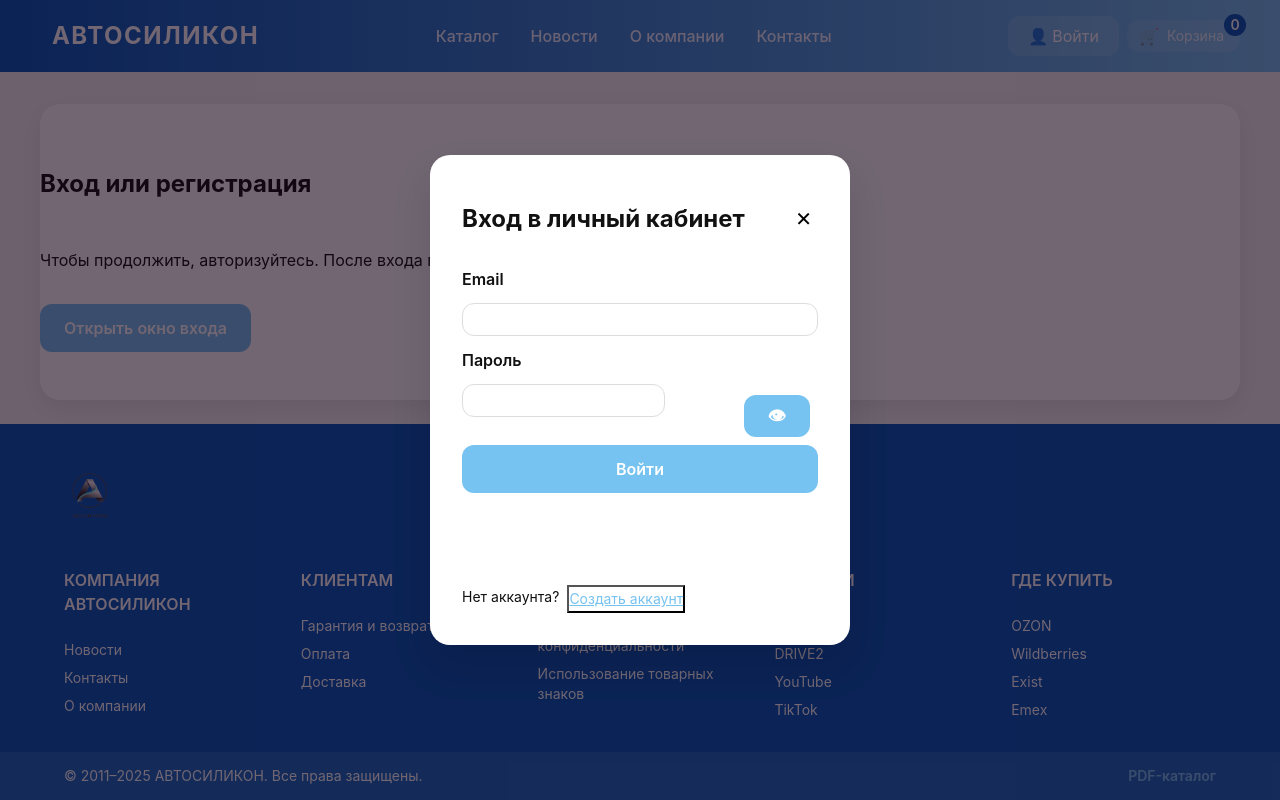
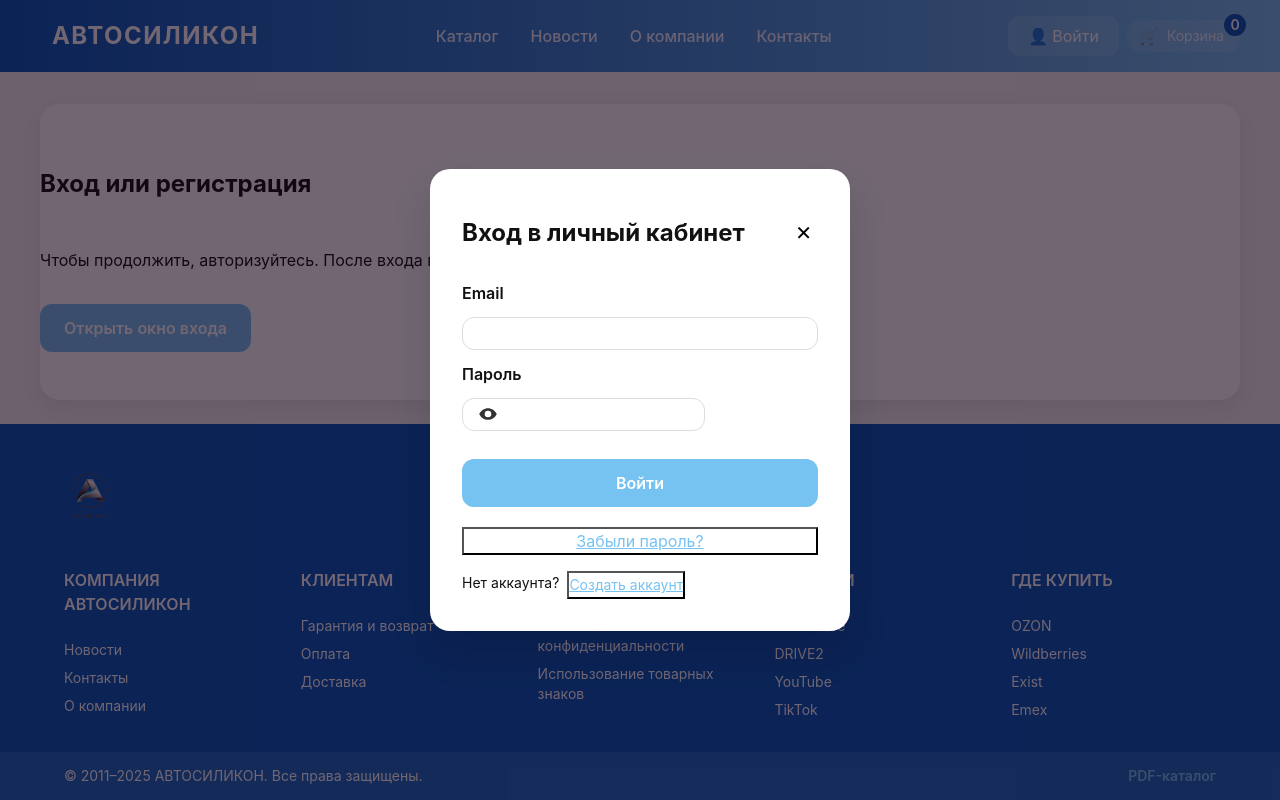
Before and after one commit to Nikita404808/avtosilicon, a Vue app: page /auth in a window 1280 px wide. Built offline with nearby package versions, Linux system fonts and the light colour scheme; no server answers.

Commit message:
Правки

```diff
--- a/src/components/AuthModal.vue
+++ b/src/components/AuthModal.vue
@@ -23,6 +23,24 @@
 
             <label for="password">Пароль</label>
             <div class="modal__input-wrapper">
+              <button
+                type="button"
+                class="modal__toggle"
+                :aria-pressed="String(showPassword)"
+                :aria-label="showPassword ? 'Скрыть пароль' : 'Показать пароль'"
+                @click="showPassword = !showPassword"
+              >
+                <svg viewBox="0 0 24 24" aria-hidden="true">
+                  <path
+                    v-if="!showPassword"
+                    d="M12 5c-4.5 0-8.5 2.8-10.5 7 2 4.2 6 7 10.5 7s8.5-2.8 10.5-7C20.5 7.8 16.5 5 12 5zm0 11a4 4 0 1 1 0-8 4 4 0 0 1 0 8z"
+                  />
+                  <path
+                    v-else
+                    d="M2 5.3 3.3 4l16.4 16.4-1.3 1.3-3.4-3.4A11.5 11.5 0 0 1 12 19c-4.5 0-8.5-2.8-10.5-7 1-2 2.5-3.7 4.4-5zm9.1 1.1c4-.2 7.7 2 9.9 5.9-.8 1.6-1.9 3-3.3 4.1l-2.6-2.6a4 4 0 0 0-4.9-4.9z"
+                  />
+                </svg>
+              </button>
               <input
                 id="password"
                 v-model="password"
@@ -31,18 +49,28 @@
                 :disabled="isLoading"
                 required
               />
-              <button
-                type="button"
-                class="modal__toggle"
-                @click="showPassword = !showPassword"
-                :aria-pressed="showPassword"
-              >
-                {{ showPassword ? '🙈' : '👁' }}
-              </button>
             </div>
 
             <label v-if="mode === 'register'" for="password-confirm">Повторите пароль</label>
             <div v-if="mode === 'register'" class="modal__input-wrapper">
+              <button
+                type="button"
+                class="modal__toggle"
+                :aria-pressed="String(showConfirmPassword)"
+                :aria-label="showConfirmPassword ? 'Скрыть пароль' : 'Показать пароль'"
+                @click="showConfirmPassword = !showConfirmPassword"
+              >
+                <svg viewBox="0 0 24 24" aria-hidden="true">
+                  <path
+                    v-if="!showConfirmPassword"
+                    d="M12 5c-4.5 0-8.5 2.8-10.5 7 2 4.2 6 7 10.5 7s8.5-2.8 10.5-7C20.5 7.8 16.5 5 12 5zm0 11a4 4 0 1 1 0-8 4 4 0 0 1 0 8z"
+                  />
+                  <path
+                    v-else
+                    d="M2 5.3 3.3 4l16.4 16.4-1.3 1.3-3.4-3.4A11.5 11.5 0 0 1 12 19c-4.5 0-8.5-2.8-10.5-7 1-2 2.5-3.7 4.4-5zm9.1 1.1c4-.2 7.7 2 9.9 5.9-.8 1.6-1.9 3-3.3 4.1l-2.6-2.6a4 4 0 0 0-4.9-4.9z"
+                  />
+                </svg>
+              </button>
               <input
                 id="password-confirm"
                 v-model="confirmPassword"
@@ -51,14 +79,6 @@
                 :disabled="isLoading"
                 required
               />
-              <button
-                type="button"
-                class="modal__toggle"
-                @click="showConfirmPassword = !showConfirmPassword"
-                :aria-pressed="showConfirmPassword"
-              >
-                {{ showConfirmPassword ? '🙈' : '👁' }}
-              </button>
             </div>
 
             <p v-if="errorMessage" class="modal__error">{{ errorMessage }}</p>
@@ -306,14 +326,15 @@ watch(showResetModal, (isOpen) => {
     border: 1px solid var(--border);
     padding: var(--space-2) var(--space-3);
     outline: none;
+    transition: border-color 0.15s ease, box-shadow 0.15s ease;
 
     &:focus {
       border-color: var(--accent);
-      box-shadow: 0 0 0 2px rgba(255, 102, 0, 0.15);
+      box-shadow: 0 0 0 3px rgba(255, 102, 0, 0.2);
     }
   }
 
-  button {
+  > button:not(.modal__link) {
     margin-top: var(--space-4);
     border-radius: var(--radius-md);
     border: none;
@@ -321,10 +342,16 @@ watch(showResetModal, (isOpen) => {
     color: #fff;
     padding: var(--space-3) var(--space-5);
     font-weight: 600;
+    outline: none;
+    transition: box-shadow 0.15s ease, transform 0.02s ease;
 
     &:disabled {
       opacity: 0.6;
       cursor: not-allowed;
+    }
+
+    &:focus-visible {
+      box-shadow: 0 0 0 3px rgba(255, 102, 0, 0.25);
     }
   }
 }
@@ -374,13 +401,33 @@ watch(showResetModal, (isOpen) => {
 .modal__toggle {
   position: absolute;
   top: 50%;
-  right: var(--space-2);
+  left: var(--space-2);
   transform: translateY(-50%);
+  width: 36px;
+  height: 36px;
+  display: inline-flex;
+  align-items: center;
+  justify-content: center;
   border: none;
   background: transparent;
   cursor: pointer;
-  font-size: 18px;
-  line-height: 1;
+  border-radius: var(--radius-sm);
+  outline: none;
+
+  svg {
+    width: 20px;
+    height: 20px;
+    fill: currentColor;
+    opacity: 0.8;
+  }
+
+  &:focus-visible {
+    box-shadow: 0 0 0 3px rgba(255, 102, 0, 0.25);
+  }
+}
+
+.modal__input-wrapper input {
+  padding-left: calc(var(--space-3) + 40px);
 }
 
 .modal-enter-from,
```
Also changed, not shown: 1 other file (tests, documents, lock files or other folders).
